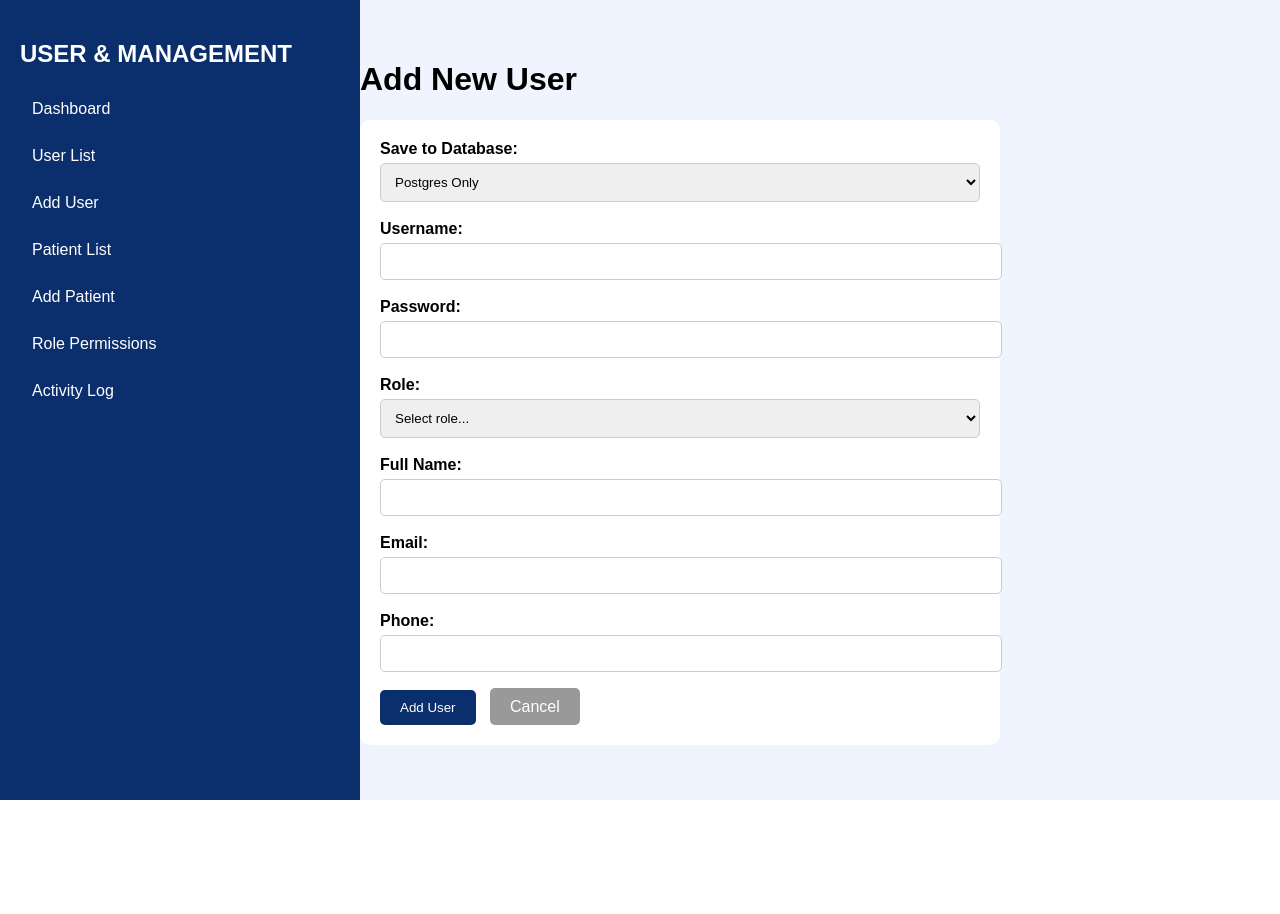
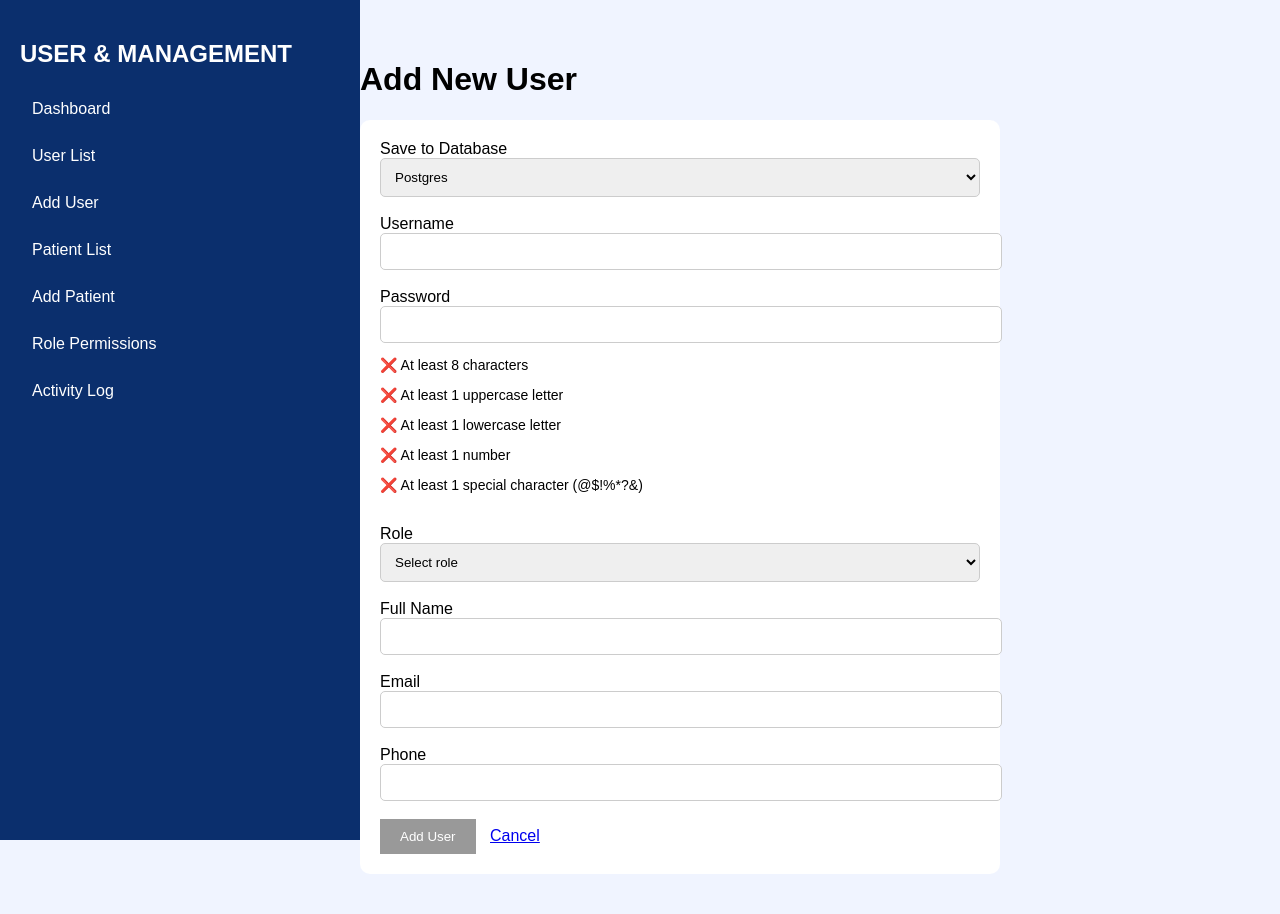
Before and after one commit to pharoah0411/workshop-2, a PHP site: page /workshop/add_user.php in a window 1280 px wide. Before the commit the page ends 800 px from the top, so only its background shows below. Run offline with PHP 8.4, Linux system fonts and the light colour scheme; some libraries are stand-ins or nearby versions.

Commit message:
password ahshing and strong password

```diff
--- a/add_user.php
+++ b/add_user.php
@@ -4,118 +4,151 @@ include "header.php";
 
 $message = "";
 
-// Handle form submission
+/* =========================
+   STRONG PASSWORD CHECK (SERVER)
+========================= */
+function isStrongPassword($password) {
+    return preg_match(
+        '/^(?=.*[a-z])(?=.*[A-Z])(?=.*\d)(?=.*[@$!%*?&]).{8,}$/',
+        $password
+    );
+}
+
+/* =========================
+   HANDLE FORM SUBMISSION
+========================= */
 if ($_SERVER['REQUEST_METHOD'] === 'POST') {
 
     $username = trim($_POST['username']);
     $password = trim($_POST['password']);
-    $role = trim($_POST['role']);
-    $name = trim($_POST['name']);
-    $email = trim($_POST['email']);
-    $phone = trim($_POST['phone']);
-
-    // Get the selected target database
+    $role     = trim($_POST['role']);
+    $name     = trim($_POST['name']);
+    $email    = trim($_POST['email']);
+    $phone    = trim($_POST['phone']);
     $target_source = $_POST['source'] ?? 'Postgres';
 
-    if ($username === '' || $password === '' || $name === '' || $email === '' || $phone === '' || $role === '') {
-        $message = "<div class='alert alert-danger'>ERROR: All fields are required.</div>";
+    if ($username === '' || $password === '' || $role === '' ||
+        $name === '' || $email === '' || $phone === '') {
+
+        $message = "<div style='color:red; padding:10px;'>❌ All fields are required.</div>";
+
+    } elseif (!isStrongPassword($password)) {
+
+        $message = "<div style='color:red; padding:10px;'>
+            ❌ Password does not meet security requirements.
+        </div>";
+
     } else {
+
+        $hashedPassword = password_hash($password, PASSWORD_DEFAULT);
+
         $success_count = 0;
         $attempt_count = 0;
-        $errors = []; // Array to store specific errors
+        $errors = [];
 
-        // Base SQL
-        $sql = 'INSERT INTO "user" (username, password, role, name, email, phone) VALUES (:u, :p, :r, :n, :e, :ph)';
-
-        // --- 1. MySQL #2 INSERT ---
-        if ($target_source === 'All' || $target_source === 'MySQL') {
-            if (isset($mysql_conn2) && $mysql_conn2 instanceof mysqli) {
+        /* =========================
+           POSTGRESQL
+        ========================= */
+        if ($target_source === 'Postgres' || $target_source === 'All') {
+            if ($pg_conn instanceof PDO) {
                 $attempt_count++;
                 try {
-                    $m_sql = str_replace('"', '`', $sql);
-                    $m_sql = str_replace(':u', '?', $m_sql);
-                    // Replace other params with ? manually or use a helper logic.
-                    // Simpler regex for quick replacement of all :param to ?
-                    $m_sql = preg_replace('/:[a-z]+/', '?', $m_sql);
+                    $stmt = $pg_conn->prepare(
+                        'INSERT INTO "user"
+                        (username, password, role, name, email, phone)
+                        VALUES (:u, :p, :r, :n, :e, :ph)'
+                    );
 
-                    $stmt = $mysql_conn2->prepare($m_sql);
-                    if (!$stmt) {
-                        throw new Exception("MySQL Prepare failed: " . $mysql_conn2->error);
-                    }
-                    $stmt->bind_param("ssssss", $username, $password, $role, $name, $email, $phone);
-                    if ($stmt->execute()) {
-                        $success_count++;
-                    } else {
-                        throw new Exception($stmt->error);
-                    }
-                    $stmt->close();
-                } catch (Exception $e) {
-                    $errors[] = "MySQL Error: " . $e->getMessage();
+                    $stmt->execute([
+                        ':u'  => $username,
+                        ':p'  => $hashedPassword,
+                        ':r'  => $role,
+                        ':n'  => $name,
+                        ':e'  => $email,
+                        ':ph' => $phone
+                    ]);
+
+                    $success_count++;
+                } catch (PDOException $e) {
+                    $errors[] = "Postgres: " . $e->getMessage();
                 }
-            } else {
-                $errors[] = "MySQL: Connection not available.";
             }
         }
 
-        // --- 2. PostgreSQL INSERT ---
-        if ($target_source === 'All' || $target_source === 'Postgres') {
-            if (isset($pg_conn) && $pg_conn instanceof PDO) {
+        /* =========================
+           MYSQL
+        ========================= */
+        if ($target_source === 'MySQL' || $target_source === 'All') {
+            if ($mysql_conn2 instanceof mysqli) {
                 $attempt_count++;
                 try {
-                    $stmt = $pg_conn->prepare($sql);
-                    if ($stmt->execute([':u'=>$username, ':p'=>$password, ':r'=>$role, ':n'=>$name, ':e'=>$email, ':ph'=>$phone])) {
-                        $success_count++;
-                    }
-                } catch (PDOException $e) {
-                    // Check for duplicate key
-                    if ($e->getCode() == 23505) {
-                        $errors[] = "Postgres Error: Username '$username' already exists.";
-                    } else {
-                        $errors[] = "Postgres Error: " . $e->getMessage();
-                    }
+                    $stmt = $mysql_conn2->prepare(
+                        "INSERT INTO `USER`
+                        (USERNAME, PASSWORD, ROLE, NAME, EMAIL, PHONE)
+                        VALUES (?, ?, ?, ?, ?, ?)"
+                    );
+
+                    $stmt->bind_param(
+                        "ssssss",
+                        $username,
+                        $hashedPassword,
+                        $role,
+                        $name,
+                        $email,
+                        $phone
+                    );
+
+                    $stmt->execute();
+                    $stmt->close();
+                    $success_count++;
+
+                } catch (Exception $e) {
+                    $errors[] = "MySQL: " . $e->getMessage();
                 }
-            } else {
-                $errors[] = "Postgres: Connection not available (Check VPN/Network).";
             }
         }
 
-        // --- 3. SQL Server INSERT ---
-        if ($target_source === 'All' || $target_source === 'SQLServer') {
-            if ((isset($pdo) && $pdo instanceof PDO) || (isset($conn) && $conn !== false)) {
+        /* =========================
+           SQL SERVER
+        ========================= */
+        if ($target_source === 'SQLServer' || $target_source === 'All') {
+            if ($pdo instanceof PDO) {
                 $attempt_count++;
                 try {
-                    // SQL Server uses brackets for reserved word [USER]
-                    $s_sql = str_replace('"user"', '[USER]', $sql);
+                    $stmt = $pdo->prepare(
+                        "INSERT INTO [USER]
+                        (username, password, role, name, email, phone)
+                        VALUES (?, ?, ?, ?, ?, ?)"
+                    );
 
-                    if (isset($pdo) && $pdo instanceof PDO) {
-                        $stmt = $pdo->prepare($s_sql);
-                        if ($stmt->execute([':u'=>$username, ':p'=>$password, ':r'=>$role, ':n'=>$name, ':e'=>$email, ':ph'=>$phone])) {
-                            $success_count++;
-                        }
-                    } elseif (isset($conn) && $conn !== false) {
-                        $sql_legacy = "INSERT INTO [USER] (username, password, role, name, email, phone) VALUES (?, ?, ?, ?, ?, ?)";
-                        $params = [$username, $password, $role, $name, $email, $phone];
-                        if (sqlsrv_query($conn, $sql_legacy, $params)) {
-                            $success_count++;
-                        } else {
-                            $errors[] = "SQL Server Error: " . print_r(sqlsrv_errors(), true);
-                        }
-                    }
-                } catch (PDOException $e) {
-                    $errors[] = "SQL Server Error: " . $e->getMessage();
+                    $stmt->execute([
+                        $username,
+                        $hashedPassword,
+                        $role,
+                        $name,
+                        $email,
+                        $phone
+                    ]);
+
+                    $success_count++;
+
+                } catch (Exception $e) {
+                    $errors[] = "SQL Server: " . $e->getMessage();
                 }
-            } else {
-                $errors[] = "SQL Server: Connection not available.";
             }
         }
 
-        // --- FINAL STATUS MESSAGE ---
+        /* =========================
+           FINAL MESSAGE
+        ========================= */
         if ($success_count > 0) {
-            $message = "<div class='alert alert-success' style='color:green; font-weight:bold; padding:10px; border:1px solid green; background:#d4edda;'>✅ User added successfully to $success_count out of $attempt_count database(s)!</div>";
+            $message = "<div style='color:green; padding:10px;'>
+                ✅ User added successfully to $success_count database(s).
+            </div>";
         } else {
-            // Display ALL collected errors
-            $error_html = implode("<br>", $errors);
-            $message = "<div class='alert alert-danger' style='color:red; padding:10px; border:1px solid red; background:#f8d7da;'>❌ FAILED to add user.<br><strong>Debug Info:</strong><br>$error_html</div>";
+            $message = "<div style='color:red; padding:10px;'>
+                ❌ Failed to add user.<br>" . implode("<br>", $errors) . "
+            </div>";
         }
     }
 }
@@ -125,63 +158,95 @@ if ($_SERVER['REQUEST_METHOD'] === 'POST') {
 
 <?= $message ?>
 
-<form method="POST"
-      style="background:white; padding:20px; border-radius:10px; width:600px;">
+<form method="POST" style="background:white; padding:20px; border-radius:10px; width:600px;">
 
-    <div class="form-group">
-        <label><strong>Save to Database:</strong></label><br>
-        <select name="source" class="input-box" required>
-            <option value="Postgres" selected>Postgres Only</option>
-            <option value="MySQL">MySQL Only</option>
-            <option value="SQLServer">SQL Server Only</option>
-            <option value="All">All Databases</option>
-        </select>
-        <br><br>
+    <label>Save to Database</label>
+    <select name="source" class="input-box" required>
+        <option value="Postgres">Postgres</option>
+        <option value="MySQL">MySQL</option>
+        <option value="SQLServer">SQL Server</option>
+        <option value="All">All</option>
+    </select><br><br>
+
+    <label>Username</label>
+    <input name="username" class="input-box" required><br><br>
+
+    <label>Password</label>
+    <input type="password" name="password" id="password"
+           class="input-box" onkeyup="checkPasswordStrength()" required>
+
+    <!-- PASSWORD RULES -->
+    <div id="password-rules" style="margin-top:10px; font-size:14px;">
+        <p id="length">❌ At least 8 characters</p>
+        <p id="uppercase">❌ At least 1 uppercase letter</p>
+        <p id="lowercase">❌ At least 1 lowercase letter</p>
+        <p id="number">❌ At least 1 number</p>
+        <p id="special">❌ At least 1 special character (@$!%*?&)</p>
     </div>
-    <label><strong>Username:</strong></label><br>
-    <input type="text" name="username" required class="input-box"><br><br>
+    <br>
 
-    <label><strong>Password:</strong></label><br>
-    <input type="password" name="password" required class="input-box"><br><br>
-
-    <label><strong>Role:</strong></label><br>
+    <label>Role</label>
     <select name="role" class="input-box" required>
-        <option value="">Select role...</option>
+        <option value="">Select role</option>
         <option value="admin">Admin</option>
         <option value="pharmacist">Pharmacist</option>
-    </select>
-    <br><br>
+    </select><br><br>
 
-    <label><strong>Full Name:</strong></label><br>
-    <input type="text" name="name" required class="input-box"><br><br>
+    <label>Full Name</label>
+    <input name="name" class="input-box" required><br><br>
 
-    <label><strong>Email:</strong></label><br>
-    <input type="email" name="email" required class="input-box"><br><br>
+    <label>Email</label>
+    <input type="email" name="email" class="input-box" required><br><br>
 
-    <label><strong>Phone:</strong></label><br>
-    <input type="text" name="phone" required class="input-box"><br><br>
+    <label>Phone</label>
+    <input name="phone" class="input-box" required><br><br>
 
     <button type="submit"
-            style="padding:10px 20px; background:#0b2f6d; color:white; border:0; border-radius:5px; cursor:pointer;">
+        id="submitBtn"
+        disabled
+        style="background:#999; color:white; padding:10px 20px; border:0; cursor:not-allowed;">
         Add User
     </button>
 
-    <a href="user_list.php"
-       style="padding:10px 20px; background:#999; color:white; border-radius:5px; margin-left:10px; text-decoration:none;">
-        Cancel
-    </a>
-
+    <a href="user_list.php" style="margin-left:10px;">Cancel</a>
 </form>
 
 <style>
 .input-box {
-    width: 100%;
-    padding: 10px;
-    margin-top: 5px;
-    border-radius: 5px;
-    border: 1px solid #ccc;
+    width:100%;
+    padding:10px;
+    border-radius:5px;
+    border:1px solid #ccc;
 }
 </style>
 
-</div> </body>
-</html>
+<script>
+function checkPasswordStrength() {
+    const password = document.getElementById("password").value;
+    const submitBtn = document.getElementById("submitBtn");
+
+    const rules = {
+        length: password.length >= 8,
+        uppercase: /[A-Z]/.test(password),
+        lowercase: /[a-z]/.test(password),
+        number: /\d/.test(password),
+        special: /[@$!%*?&]/.test(password)
+    };
+
+    for (let rule in rules) {
+        document.getElementById(rule).style.color = rules[rule] ? "green" : "red";
+        document.getElementById(rule).innerHTML =
+            (rules[rule] ? "✅ " : "❌ ") + document.getElementById(rule).innerText.slice(2);
+    }
+
+    if (Object.values(rules).every(Boolean)) {
+        submitBtn.disabled = false;
+        submitBtn.style.background = "#0b2f6d";
+        submitBtn.style.cursor = "pointer";
+    } else {
+        submitBtn.disabled = true;
+        submitBtn.style.background = "#999";
+        submitBtn.style.cursor = "not-allowed";
+    }
+}
+</script>
```
